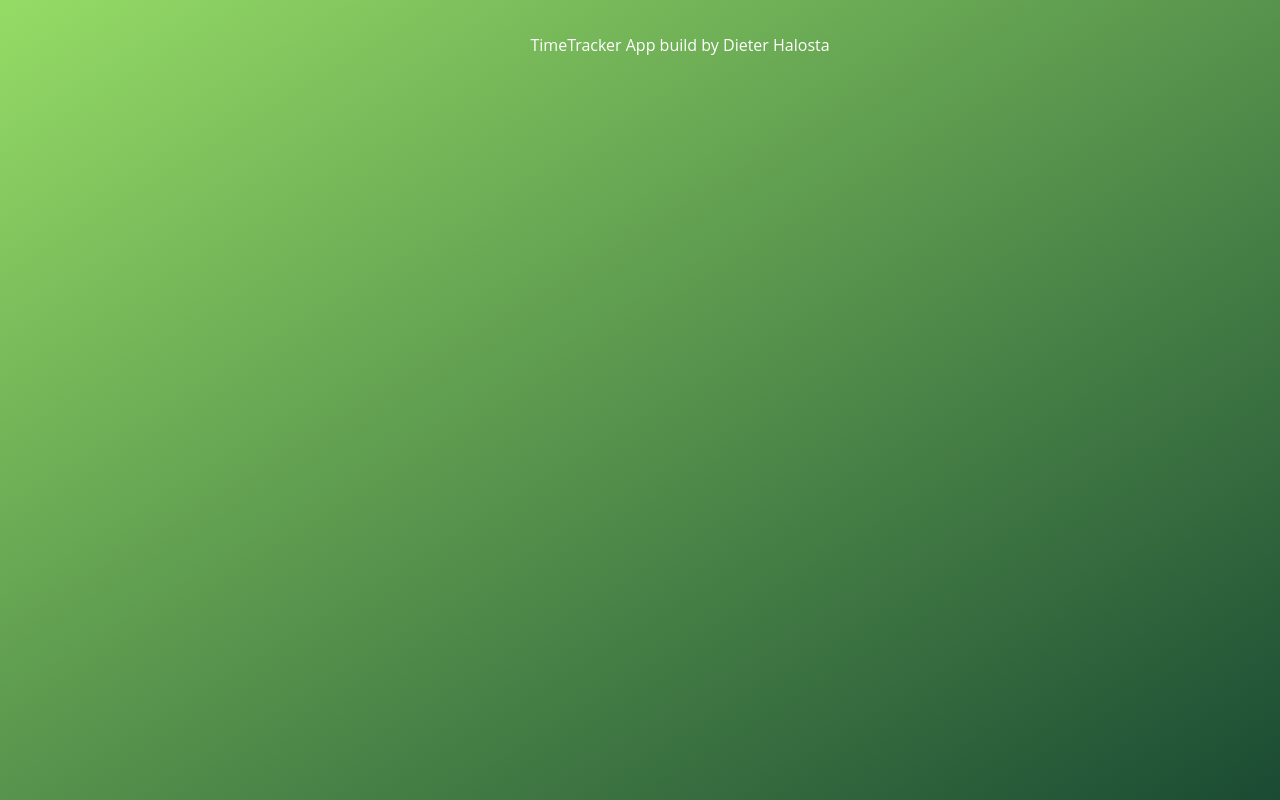
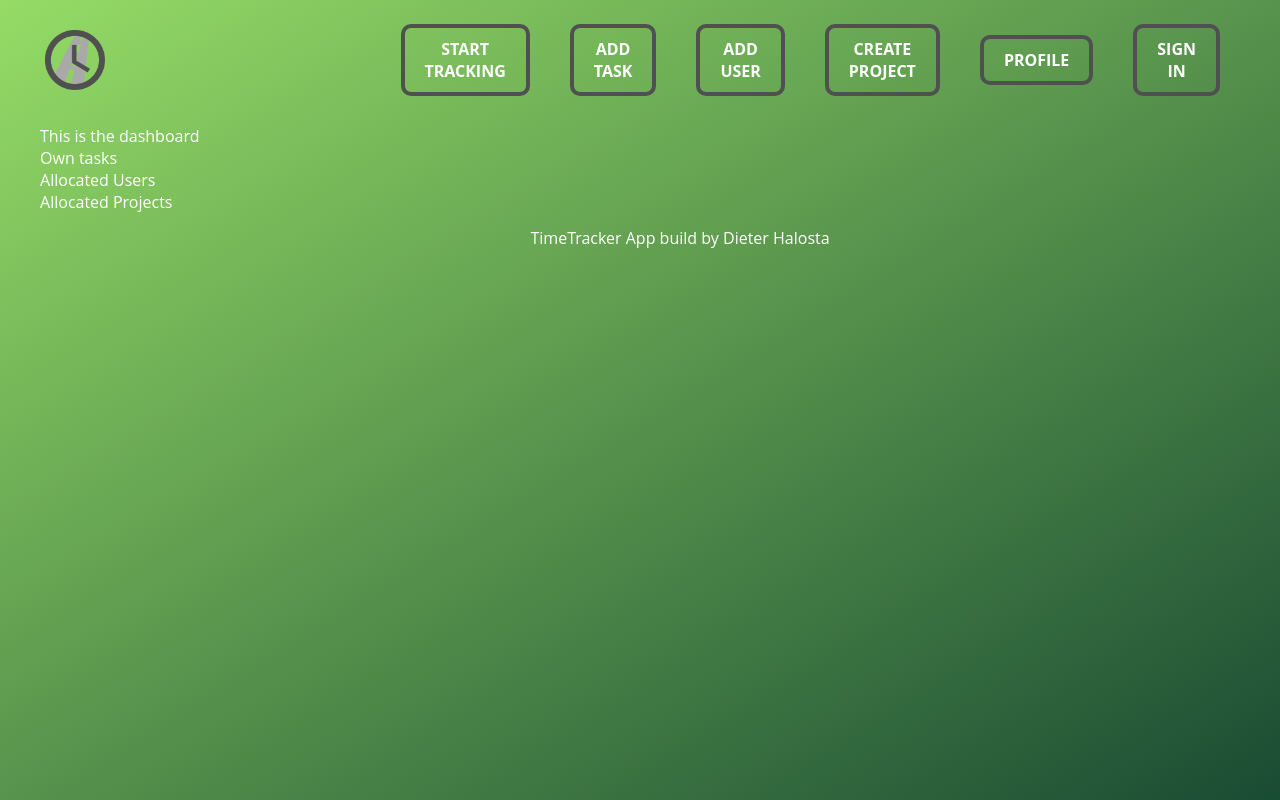
Before and after one commit to dieterhalosta/time-tracker, a React (Create React App) app: page / in a window 1280 px wide. Shown: the top 800 px of the page. Built offline with nearby package versions, Linux system fonts and the light colour scheme.

Commit message:
Created the header component

```diff
--- a/src/App.js
+++ b/src/App.js
@@ -1,10 +1,11 @@
 import React from "react";
-import { Switch, Route, Redirect } from "react-router-dom";
+import { Switch, Route } from "react-router-dom";
 import { GlobalStyle } from "./global.styles";
-import Footer from './components/Footer/Footer.component'
+import Footer from "./components/Footer/Footer.component";
 import LogInPage from "./pages/LogInPage/LogIn.component";
 import ResetPasswordPage from "./pages/ResetPasswordPage/ResetPassword.component";
-import Dashboard from './pages/DashboardPage/Dashboard.component'
+import Dashboard from "./pages/DashboardPage/Dashboard.component";
+// import Header from "./components/Header/Header.component";
 
 const App = () => {
   return (
@@ -13,9 +14,9 @@ const App = () => {
       <Switch>
         <Route exact path='/login' component={LogInPage} />
         <Route exact path='/resetpassword' component={ResetPasswordPage} />
-        <Route exact path='/home' component={Dashboard}/>
+        <Route exact path='/' component={Dashboard} />
       </Switch>
-      <Footer/>
+      <Footer />
     </div>
   );
 };
--- a/src/components/Header/Header.component.jsx
+++ b/src/components/Header/Header.component.jsx
@@ -5,6 +5,7 @@ import {
   HeaderContainer,
   LogoContainer,
   OptionsContainer,
+  Tracker,
   OptionLink,
 } from "./Header.styles";
 
@@ -15,9 +16,10 @@ const Header = ({ currentUser, signOutStart }) => {
         <Logo className='logo' />
       </LogoContainer>
       <OptionsContainer>
+        <Tracker>START TRACKING</Tracker>
         <OptionLink to='/addtask'>ADD TASK</OptionLink>
-        <OptionLink to='/addproject'>ADD PROJECT</OptionLink>
         <OptionLink to='/adduser'>ADD USER</OptionLink>
+        <OptionLink to='/addproject'>CREATE PROJECT</OptionLink>
         <OptionLink to='/userdetails'>PROFILE</OptionLink>
         {currentUser ? (
           <OptionLink as='div' onClick={signOutStart}>
--- a/src/components/Header/Header.styles.jsx
+++ b/src/components/Header/Header.styles.jsx
@@ -1,29 +1,46 @@
-import styled from "styled-components";
+import styled, { css } from "styled-components";
 import { Link } from "react-router-dom";
 
 export const HeaderContainer = styled.div`
-  height: 70px;
+  height: 80px;
   width: 100%;
   display: flex;
   justify-content: space-between;
   margin-bottom: 25px;
+  color: white;
 `;
 
 export const LogoContainer = styled(Link)`
   height: 100%;
   width: 70px;
-  padding: 25px;
+  padding: 5px;
+  display: flex;
+  justify-content: center;
+  align-items: center;
 `;
 
 export const OptionsContainer = styled.div`
-  width: 50%;
+  width: 70%;
   height: 100%;
   display: flex;
   align-items: center;
   justify-content: flex-end;
 `;
 
-export const OptionLink = styled(Link)`
-  padding: 10px 15px;
+const HeaderButtons = css`
+  border: 4px solid #505050;
+  border-radius: 10px;
+  padding: 10px 20px;
+  margin: 10px 20px;
+  text-align: center;
   cursor: pointer;
 `;
+
+export const Tracker = styled.div`
+  font-weight: bold;
+  ${HeaderButtons}
+`;
+
+export const OptionLink = styled(Link)`
+  ${HeaderButtons}
+`;
--- a/src/components/ResetForm/ResetForm.component.jsx
+++ b/src/components/ResetForm/ResetForm.component.jsx
@@ -15,7 +15,7 @@ const ResetPasswordForm = () => {
     email: "",
   });
 
-  const {email} = userEmail
+  const { email } = userEmail;
 
   const handleSubmit = async (event) => {
     event.preventDefault();
--- a/src/global.styles.js
+++ b/src/global.styles.js
@@ -20,7 +20,8 @@ export const GlobalStyle = createGlobalStyle`
 
 	a {
 		text-decoration: none;
-
+		color: white;
+		font-weight: bold;
 	}
 
 	* {
--- a/src/pages/LogInPage/LogIn.styles.jsx
+++ b/src/pages/LogInPage/LogIn.styles.jsx
@@ -23,6 +23,5 @@ export const LogoContainer = styled.div`
   justify-content: centre;
   align-items: center;
   padding: 10px;
-
 `;
 export const FormContainer = styled.div``;
--- a/src/pages/ResetPasswordPage/ResetPassword.styles.jsx
+++ b/src/pages/ResetPasswordPage/ResetPassword.styles.jsx
@@ -18,12 +18,13 @@ export const ResetPasswordContainer = styled.div`
   background-color: #505050;
   border-radius: 10px;
 `;
+
 export const LogoContainer = styled.div`
   display: flex;
   justify-content: centre;
   align-items: center;
   padding: 10px;
-  margin-bottom:40px;
+  margin-bottom: 40px;
+`;
 
-`;
 export const FormContainer = styled.div``;
```
Also changed, not shown: src/pages/CreateTaskPage/CreateTask.component.jsx (added, +7 -0 lines), src/pages/DashboardPage/Dashboard.component.jsx (+11 -10 lines), src/pages/LogInPage/LogIn.component.jsx (+15 -10 lines), src/pages/ResetPasswordPage/ResetPassword.component.jsx (+15 -10 lines), src/assets/Logo1.svg.
